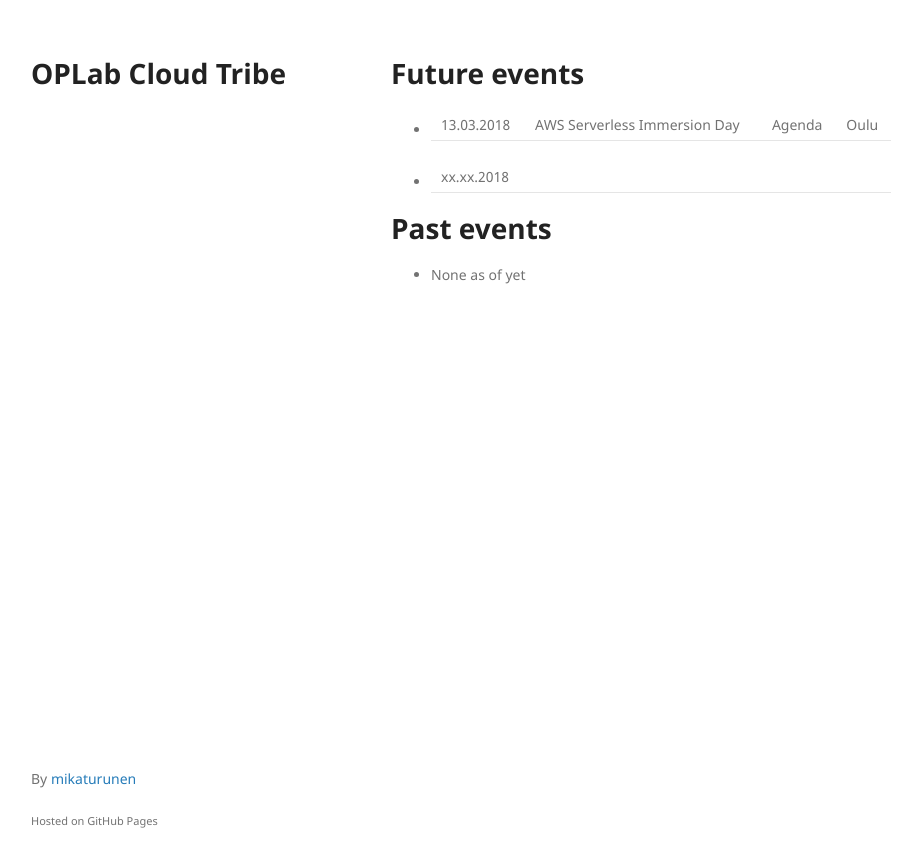
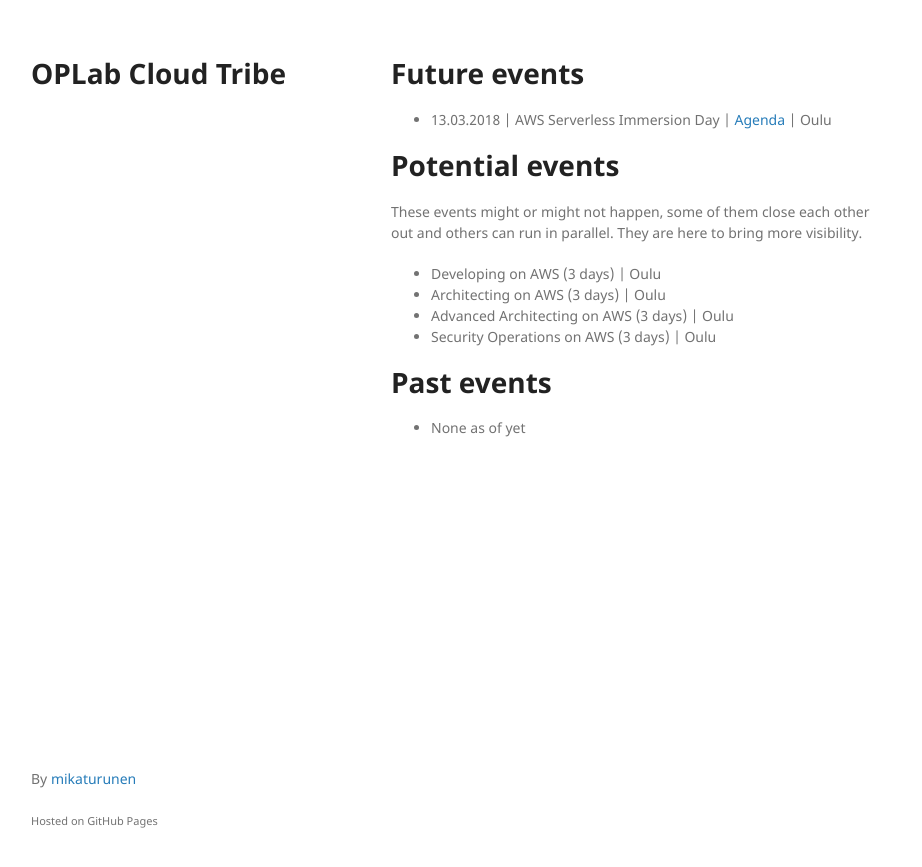
Before and after one commit to mikaturunen/oplab.cloud, a Jekyll site: the page built from index.md, in a window 1280 px wide. Shown: the top 867 px of the page, without its empty margins (179-1101 px from the left). Built offline with Jekyll 4.4.1, drawn with Linux system fonts in a browser that asks for light colours; the repository's description, which GitHub fills in, is left out; our own code applies the rules of GitHub Pages for plain Markdown files.

Commit message:
Update the formatting and create the agenda page

```diff
--- a/index.md
+++ b/index.md
@@ -4,8 +4,16 @@
 
 # Future events
 
-* 13.03.2018 | AWS Serverless Immersion Day | Agenda | Oulu
-* xx.xx.2018 |
+* 13.03.2018 &#124; AWS Serverless Immersion Day &#124; [Agenda](aws-serverless-immersion-day) &#124; Oulu
+
+# Potential events
+
+These events might or might not happen, some of them close each other out and others can run in parallel. They are here to bring more visibility.
+
+* Developing on AWS (3 days) &#124; Oulu
+* Architecting on AWS (3 days) &#124; Oulu
+* Advanced Architecting on AWS (3 days) &#124; Oulu
+* Security Operations on AWS (3 days) &#124; Oulu
 
 # Past events
 
```
Also changed, not shown: aws-serverless-immersion-day.md (+4 -0 lines).
